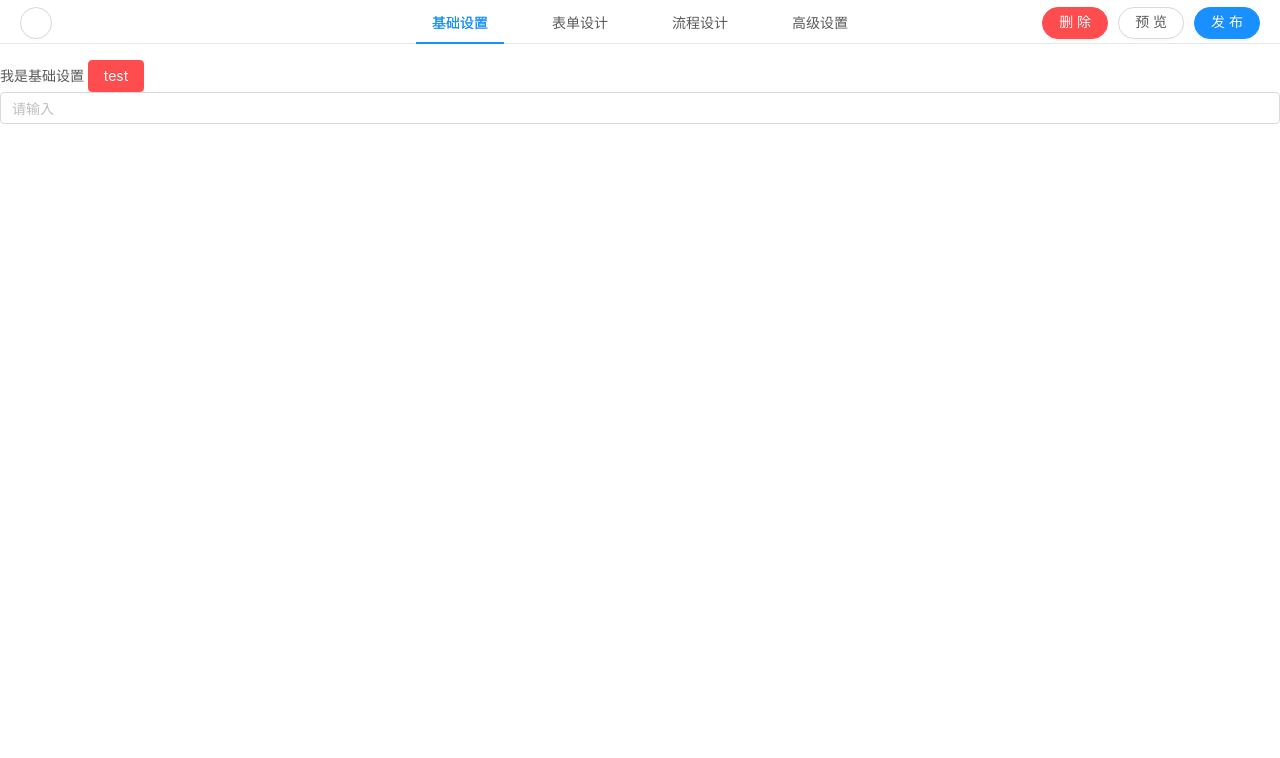
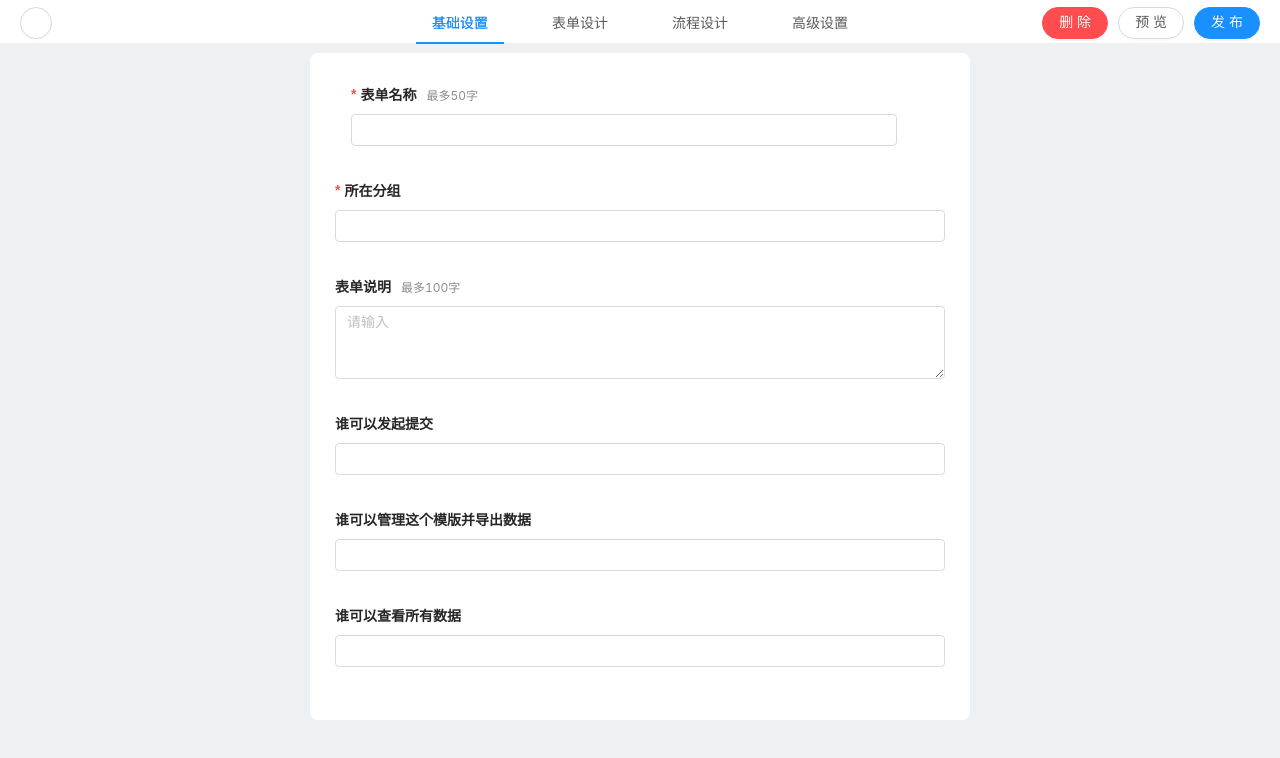
Before and after one commit to kariyyahm/vue-approval, a Vue app: page / in a window 1280 px wide. Shown: the top 758 px of the page. Built offline with nearby package versions, Linux system fonts and the light colour scheme.

Commit message:
基础设置

```diff
--- a/src/components/Base/index.vue
+++ b/src/components/Base/index.vue
@@ -1,34 +1,139 @@
 <!-- 基础设置 -->
 <template>
   <div class="base">
-    我是基础设置
-    <a-button type="danger">test</a-button>
-    <a-input v-model="name" placeholder="请输入" />
+    <a-form-model class="base-form" :model="form">
+      <div style="display: flex;">
+        <a-icon type="github" style="font-size: 48px; margin: 10px 16px 0 0;" />
+        <a-form-model-item prop="fakeName" style="min-width: 546px;" required>
+          <span slot="label">
+            <span>表单名称</span>
+            <span class="form-label-msg">最多50字</span>
+          </span>
+          <a-input v-model="form.formName" :maxLength="50"/>
+        </a-form-model-item>
+      </div>
+
+      <a-form-model-item label="所在分组" prop="formType" required>
+        <a-select v-model="form.formType">
+          <a-select-option v-for="item in FORM_TYPES" :key="item.value" :value="item.value">
+            {{ item.label }}
+          </a-select-option>
+        </a-select>
+      </a-form-model-item>
+      <a-form-model-item prop="formDescription">
+        <span slot="label">
+          <span>表单说明</span>
+          <span class="form-label-msg">最多100字</span>
+        </span>
+        <a-textarea v-model="form.formDescription" :maxLength="100" placeholder="请输入" :rows="3"
+                    style="margin-top: 4px;"/>
+      </a-form-model-item>
+      <a-form-model-item label="谁可以发起提交" prop="whoSubmitData">
+        <a-select v-model="form.whoSubmitData">
+          <a-select-option v-for="item in PERSONS" :key="item.id" :value="item.id">
+            {{ item.name }}
+          </a-select-option>
+        </a-select>
+      </a-form-model-item>
+      <a-form-model-item label="谁可以管理这个模版并导出数据" prop="whoExportData">
+        <a-select v-model="form.whoExportData">
+          <a-select-option v-for="item in PERSONS" :key="item.id" :value="item.id">
+            {{ item.name }}
+          </a-select-option>
+        </a-select>
+      </a-form-model-item>
+      <a-form-model-item label="谁可以查看所有数据" prop="whoWatchData">
+        <a-select v-model="form.whoWatchData">
+          <a-select-option v-for="item in PERSONS" :key="item.id" :value="item.id">
+            {{ item.name }}
+          </a-select-option>
+        </a-select>
+      </a-form-model-item>
+    </a-form-model>
   </div>
 </template>
 
 <script>
+const FORM_TYPES = [
+  {label: '假勤管理', value: 'attendance'},
+  {label: '人事管理', value: 'personnel'},
+  {label: '财务管理', value: 'finance'},
+  {label: '业务管理', value: 'business'},
+  {label: '行政管理', value: 'administrative'},
+  {label: '法务管理', value: 'legal'},
+  {label: '安全复工', value: 'safe'},
+  {label: '其他', value: 'other'}
+]
+const PERSONS = [
+  {id: '001', name: '赵大'},
+  {id: '002', name: '陈二'},
+  {id: '003', name: '张三'},
+  {id: '004', name: '李四'},
+  {id: '005', name: '王五'},
+]
 export default {
   components: {},
   props: {},
   data() {
     return {
-      name: ''
+      FORM_TYPES,
+      PERSONS,
+      form: {
+        fakeName: 'always',
+        formName: '',
+        formType: '',
+        formDescription: '',
+        whoSubmitData: '',
+        whoExportData: '',
+        whoWatchData: ''
+      }
     }
   },
   computed: {},
   methods: {},
   watch: {
-    name(val) {
+    'form.formName'(val) {
       this.$emit('changeName', val)
     }
   },
-  created() {}
+  created() {
+  }
 }
 </script>
 
 <style lang="less" scoped>
 .base {
+  background-color: rgb(238, 241, 243);
   width: 100vw;
+  min-height: 100vh;
+  padding: 10px 0 30px;
+
+  .base-form {
+    width: 660px;
+    background-color: #fff;
+    margin: 0 auto;
+    padding: 25px;
+    border-radius: 8px;
+
+    .form-label-msg {
+      font-weight: normal;
+      font-size: 12px;
+      color: rgba(0, 0, 0, 0.45);
+      margin-left: 10px;
+    }
+
+    /deep/ .ant-form-item-label {
+      line-height: normal;
+
+      label {
+        font-weight: bold;
+      }
+
+      label::after {
+        content: '';
+      }
+    }
+
+  }
 }
 </style>
--- a/src/components/index.vue
+++ b/src/components/index.vue
@@ -1,11 +1,12 @@
 <!-- index.vue -->
 <template>
   <div class="index">
+    <div class="index-background"></div>
     <div class="approval-logo">
-      <a-button shape="circle" style="margin-right: 10px;">
+      <a-button shape="circle" style="margin-right: 10px; z-index: 1;">
         <a-icon type="left"/>
       </a-button>
-      <a-icon type="github" style="font-size: 30px; margin-right: 10px;" />
+      <a-icon type="github" style="font-size: 30px; margin-right: 10px;"/>
       <span class="approval-name">{{ name }}</span>
     </div>
     <div class="approval-buttons">
@@ -88,7 +89,6 @@ export default {
     display: flex;
     justify-content: flex-start;
     align-items: center;
-    z-index: 1;
 
     .approval-icon {
       min-width: 32px;
@@ -124,7 +124,18 @@ export default {
     }
   }
 
+  /deep/ .ant-tabs-bar {
+    border-bottom: none;
+    margin: 0;
+  }
+
+  /deep/ .ant-tabs-nav-wrap {
+    display: flex;
+    justify-content: center;
+  }
+
   /deep/ .ant-tabs-nav-scroll {
+    width: 460px;
     display: flex;
     justify-content: center;
   }
```
